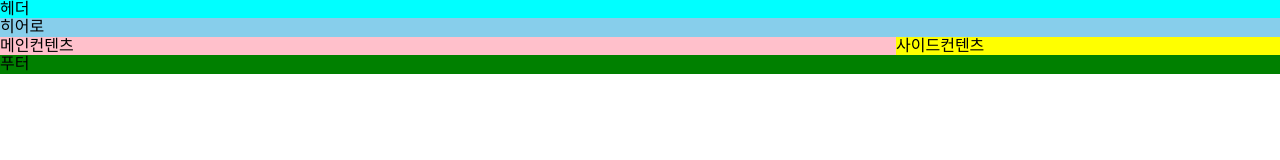
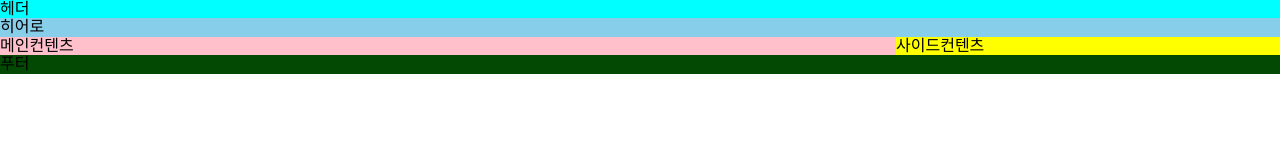
Before and after one commit to kdh906/webfront, a plain HTML site: page index.html in a window 1280 px wide. Drawn offline with Linux system fonts and the light colour scheme.

Commit message:
test commit

```diff
--- a/style.css
+++ b/style.css
@@ -3,6 +3,7 @@
 *::after {
   box-sizing: border-box;
 }
+
 .header {
   background: aqua;
 }
@@ -20,5 +21,5 @@
   background: yellow;
 }
 .footer {
-  background: green;
+  background: rgb(3, 73, 3);
 }
```
